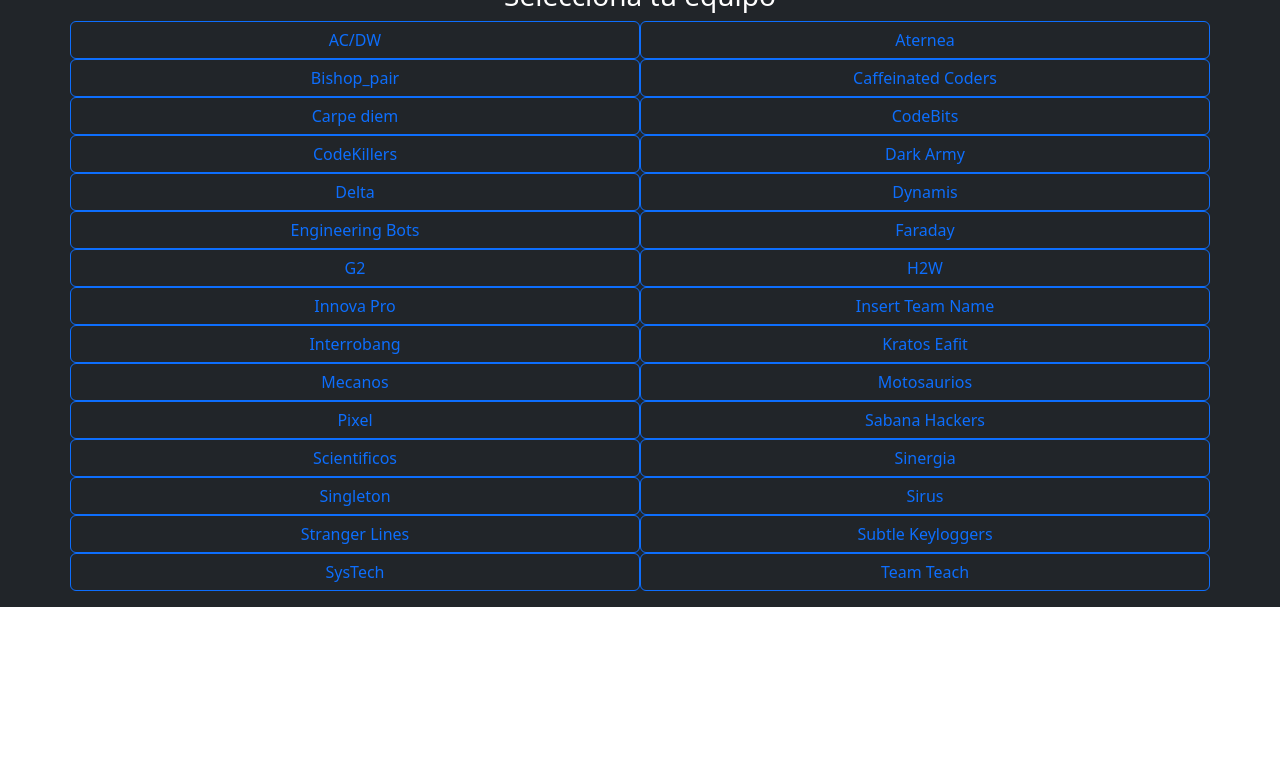
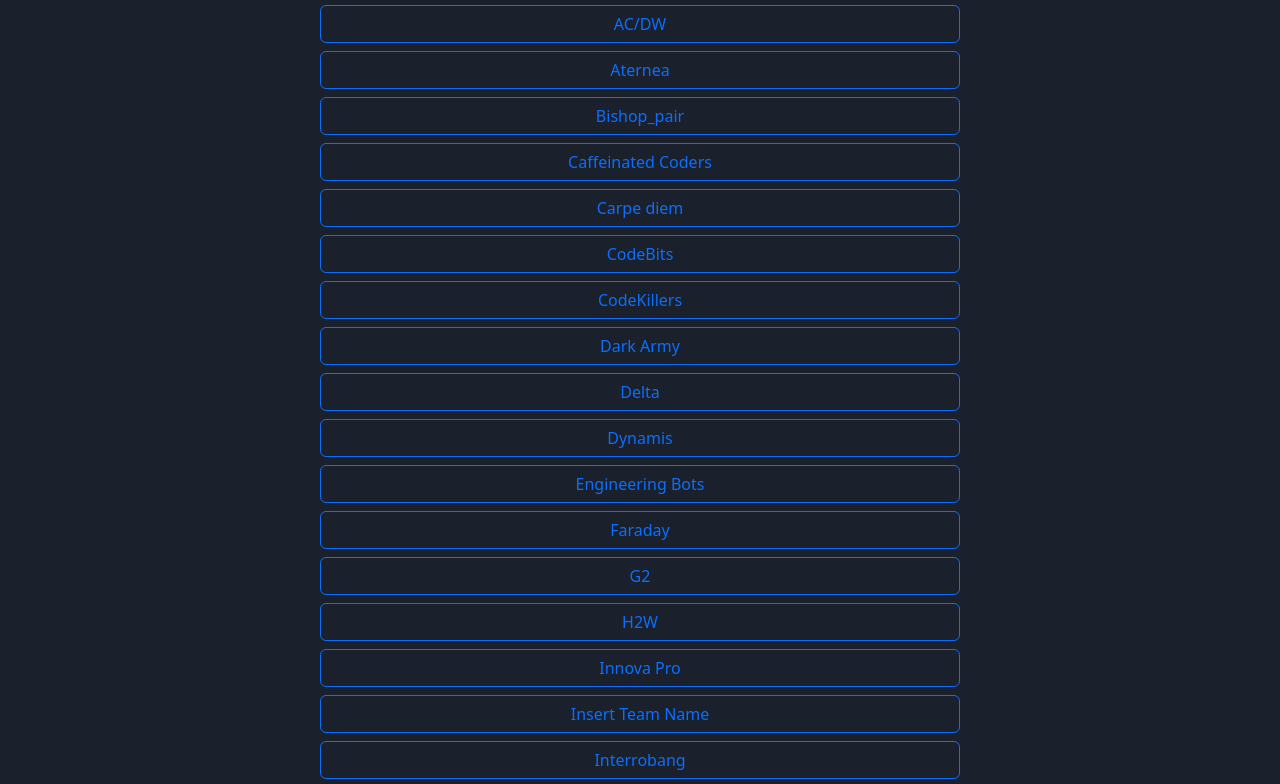
Before and after one commit to ferchoferfernny/LazamianetoReto, a website: page index.html in a window 1280 px wide. Shown: the part 222-1006 px from the top of the page. Before the commit the page ends 837 px from the top, so only its background shows below. Drawn offline with nearby package versions, Linux system fonts and the light colour scheme.

Commit message:
Adicion de despliegue

```diff
--- a/index.html
+++ b/index.html
@@ -6,107 +6,113 @@
     <base target="_top">
 
   </head>
-  <body>
-    <div class="p-3 mb-2 bg-dark text-white">
+  <body style="background-color:#1A202C ;" text="white">
+    <!--div class="p-3 mb-2 bg-dark text-white" -->
     <p><img src="https://firebasestorage.googleapis.com/v0/b/sabana-hack-494a0.appspot.com/o/Logo.png?alt=media&amp;token=b7ff14fc-13ca-44eb-a83a-d7314aad1999" alt="" width="169" height="169" style="display: block; margin-left: auto; margin-right: auto;" /></p>
-    <h3 style="text-align: center;">Selecciona tu equipo</h3>
+    <h3 style="text-align: center; color:white;" >Selecciona tu equipo</h3>
+
         <form>
-            <div class="container text-center">
-            <div class="row row-cols-2">
+
+            <!--div class="row row-cols-2"-->
+            <div class="grid text-center">
+            <div class="d-grid gap-2 col-6 mx-auto">
                 <input type="radio" class="btn-check" name="options" id="option1" autocomplete="off">
-                <label class="btn btn-outline-primary" for="option1">AC/DW</label><br>
+                <label class="btn btn-outline-primary" for="option1">AC/DW</label>
 
                 <input type="radio" class="btn-check" name="options" id="option2" autocomplete="off">
-                <label class="btn btn-outline-primary" for="option2">Aternea</label><br>
+                <label class="btn btn-outline-primary" for="option2">Aternea</label>
 
                 <input type="radio" class="btn-check" name="options" id="option3" autocomplete="off">
-                <label class="btn btn-outline-primary" for="option3">Bishop_pair</label><br>
+                <label class="btn btn-outline-primary" for="option3">Bishop_pair</label>
 
                 <input type="radio" class="btn-check" name="options" id="option4" autocomplete="off">
-                <label class="btn btn-outline-primary" for="option4">Caffeinated Coders</label><br>
+                <label class="btn btn-outline-primary" for="option4">Caffeinated Coders</label>
 
                 <input type="radio" class="btn-check" name="options" id="option5" autocomplete="off">
-                <label class="btn btn-outline-primary" for="option5">Carpe diem</label><br>
+                <label class="btn btn-outline-primary" for="option5">Carpe diem</label>
 
                 <input type="radio" class="btn-check" name="options" id="option6" autocomplete="off">
-                <label class="btn btn-outline-primary" for="option6">CodeBits</label><br>
+                <label class="btn btn-outline-primary" for="option6">CodeBits</label>
 
                 <input type="radio" class="btn-check" name="options" id="option7" autocomplete="off">
-                <label class="btn btn-outline-primary" for="option7">CodeKillers</label><br>
+                <label class="btn btn-outline-primary" for="option7">CodeKillers</label>
 
                 <input type="radio" class="btn-check" name="options" id="option8" autocomplete="off">
-                <label class="btn btn-outline-primary" for="option8">Dark Army</label><br>
+                <label class="btn btn-outline-primary" for="option8">Dark Army</label>
 
                 <input type="radio" class="btn-check" name="options" id="option9" autocomplete="off">
-                <label class="btn btn-outline-primary" for="option9">Delta</label><br>
+                <label class="btn btn-outline-primary" for="option9">Delta</label>
 
                 <input type="radio" class="btn-check" name="options" id="option10" autocomplete="off">
-                <label class="btn btn-outline-primary" for="option10">Dynamis</label><br>
+                <label class="btn btn-outline-primary" for="option10">Dynamis</label>
 
                 <input type="radio" class="btn-check" name="options" id="option11" autocomplete="off">
-                <label class="btn btn-outline-primary" for="option11">Engineering Bots</label><br>
+                <label class="btn btn-outline-primary" for="option11">Engineering Bots</label>
 
                 <input type="radio" class="btn-check" name="options" id="option12" autocomplete="off">
-                <label class="btn btn-outline-primary" for="option12">Faraday</label><br>
+                <label class="btn btn-outline-primary" for="option12">Faraday</label>
 
                 <input type="radio" class="btn-check" name="options" id="option13" autocomplete="off">
-                <label class="btn btn-outline-primary" for="option13">G2</label><br>
+                <label class="btn btn-outline-primary" for="option13">G2</label>
 
                 <input type="radio" class="btn-check" name="options" id="option14" autocomplete="off">
-                <label class="btn btn-outline-primary" for="option14">H2W</label><br>
+                <label class="btn btn-outline-primary" for="option14">H2W</label>
 
                 <input type="radio" class="btn-check" name="options" id="option15" autocomplete="off">
-                <label class="btn btn-outline-primary" for="option15">Innova Pro</label><br>
+                <label class="btn btn-outline-primary" for="option15">Innova Pro</label>
 
                 <input type="radio" class="btn-check" name="options" id="option16" autocomplete="off">
-                <label class="btn btn-outline-primary" for="option16">Insert Team Name</label><br>
+                <label class="btn btn-outline-primary" for="option16">Insert Team Name</label>
 
                 <input type="radio" class="btn-check" name="options" id="option17" autocomplete="off">
-                <label class="btn btn-outline-primary" for="option17">Interrobang</label><br>
+                <label class="btn btn-outline-primary" for="option17">Interrobang</label>
 
                 <input type="radio" class="btn-check" name="options" id="option18" autocomplete="off">
-                <label class="btn btn-outline-primary" for="option18">Kratos Eafit</label><br>
+                <label class="btn btn-outline-primary" for="option18">Kratos Eafit</label>
 
                 <input type="radio" class="btn-check" name="options" id="option19" autocomplete="off">
-                <label class="btn btn-outline-primary" for="option19">Mecanos</label><br>
+                <label class="btn btn-outline-primary" for="option19">Mecanos</label>
 
                 <input type="radio" class="btn-check" name="options" id="option20" autocomplete="off">
-                <label class="btn btn-outline-primary" for="option20">Motosaurios</label><br>
+                <label class="btn btn-outline-primary" for="option20">Motosaurios</label>
 
                 <input type="radio" class="btn-check" name="options" id="option21" autocomplete="off">
-                <label class="btn btn-outline-primary" for="option21">Pixel</label><br>
+                <label class="btn btn-outline-primary" for="option21">Pixel</label>
 
                 <input type="radio" class="btn-check" name="options" id="option22" autocomplete="off">
-                <label class="btn btn-outline-primary" for="option22">Sabana Hackers</label><br>
+                <label class="btn btn-outline-primary" for="option22">Sabana Hackers</label>
 
                 <input type="radio" class="btn-check" name="options" id="option23" autocomplete="off">
-                <label class="btn btn-outline-primary" for="option23">Scientificos</label><br>
+                <label class="btn btn-outline-primary" for="option23">Scientificos</label>
 
                 <input type="radio" class="btn-check" name="options" id="option24" autocomplete="off">
-                <label class="btn btn-outline-primary" for="option24">Sinergia</label><br>
+                <label class="btn btn-outline-primary" for="option24">Sinergia</label>
 
                 <input type="radio" class="btn-check" name="options" id="option25" autocomplete="off">
-                <label class="btn btn-outline-primary" for="option25">Singleton</label><br>
+                <label class="btn btn-outline-primary" for="option25">Singleton</label>
 
                 <input type="radio" class="btn-check" name="options" id="option26" autocomplete="off">
-                <label class="btn btn-outline-primary" for="option26">Sirus</label><br>
+                <label class="btn btn-outline-primary" for="option26">Sirus</label>
 
                 <input type="radio" class="btn-check" name="options" id="option27" autocomplete="off">
-                <label class="btn btn-outline-primary" for="option27">Stranger Lines</label><br>
+                <label class="btn btn-outline-primary" for="option27">Stranger Lines</label>
 
                 <input type="radio" class="btn-check" name="options" id="option28" autocomplete="off">
-                <label class="btn btn-outline-primary" for="option28">Subtle Keyloggers</label><br>
+                <label class="btn btn-outline-primary" for="option28">Subtle Keyloggers</label>
 
                 <input type="radio" class="btn-check" name="options" id="option29" autocomplete="off">
-                <label class="btn btn-outline-primary" for="option29">SysTech</label><br>
+                <label class="btn btn-outline-primary" for="option29">SysTech</label>
 
                 <input type="radio" class="btn-check" name="options" id="option30" autocomplete="off">
-                <label class="btn btn-outline-primary" for="option30">Team Teach</label><br>
-            </div>
-            </div>
-            </div>
+                <label class="btn btn-outline-primary" for="option30">Team Teach</label>
+              </div>
+              </div>
+            <!--/div-->
         </form>
+
+
+      <!--/div-->
     <!-- JavaScript Bundle with Popper -->
+    </body>
     <script src="https://cdn.jsdelivr.net/npm/bootstrap@5.2.2/dist/js/bootstrap.bundle.min.js" integrity="sha384-OERcA2EqjJCMA+/3y+gxIOqMEjwtxJY7qPCqsdltbNJuaOe923+mo//f6V8Qbsw3" crossorigin="anonymous"></script>
-  </body>
 </html>
```
Also changed, not shown: 1 other file.
